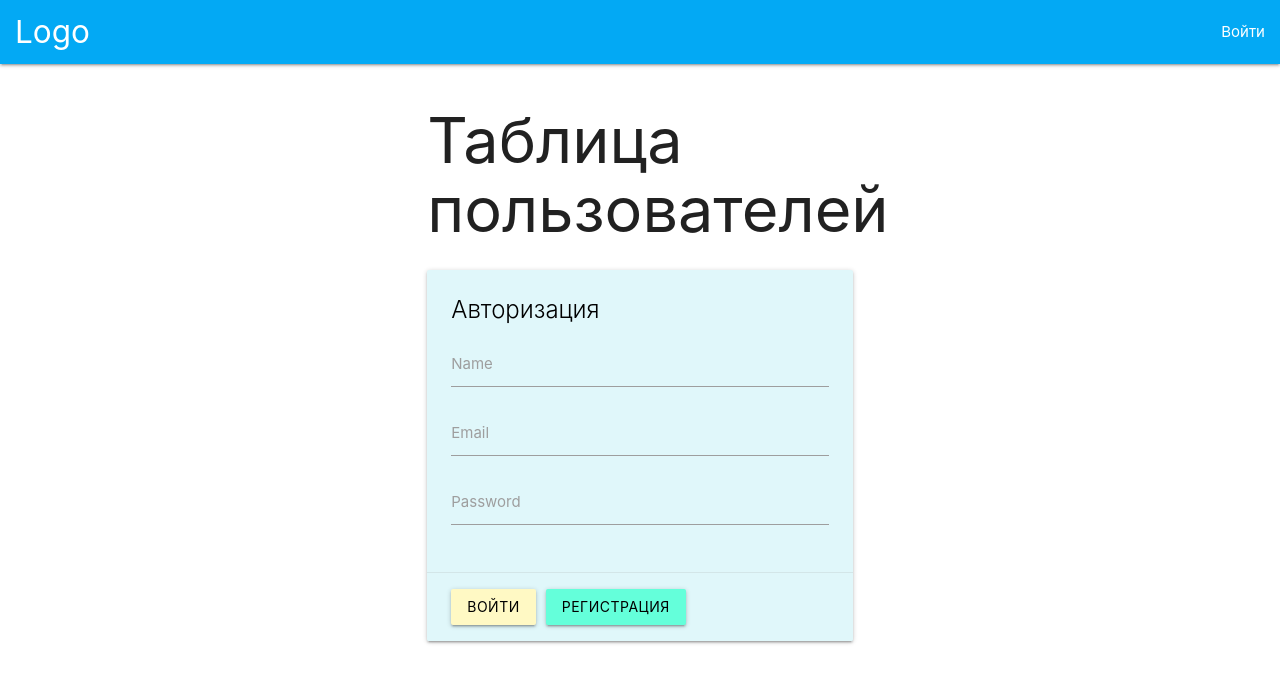
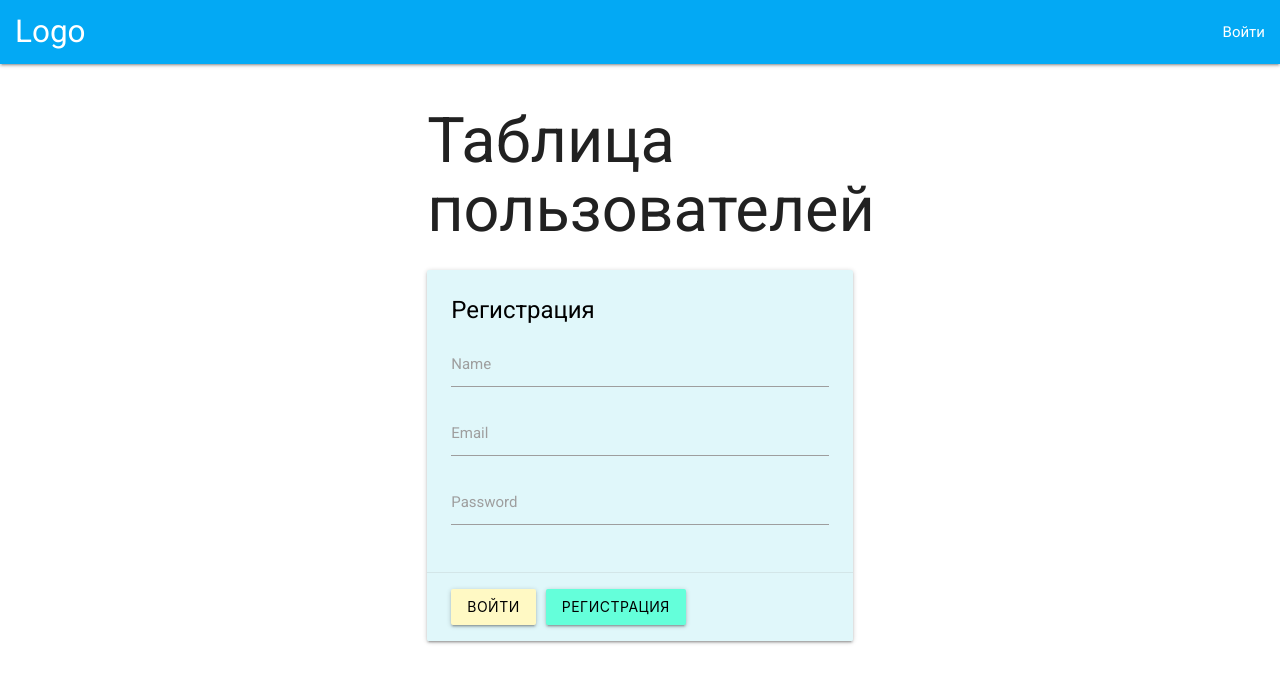
Before and after one commit to horoshopodumaj/webfull, a React (Create React App) app in the folder client/: page / in a window 1280 px wide. Shown: the top 682 px of the page. Built offline with nearby package versions, Linux system fonts and the light colour scheme.

Commit message:
connecting the font, installing packages for react

```diff
--- a/client/package.json
+++ b/client/package.json
@@ -6,7 +6,9 @@
     "@testing-library/jest-dom": "^5.16.5",
     "@testing-library/react": "^13.4.0",
     "@testing-library/user-event": "^13.5.0",
+    "axios": "^1.1.3",
     "materialize-css": "^1.0.0-rc.2",
+    "node-sass": "^7.0.3",
     "react": "^18.2.0",
     "react-dom": "^18.2.0",
     "react-router-dom": "^6.4.3",
--- a/client/public/index.html
+++ b/client/public/index.html
@@ -5,8 +5,13 @@
         <link rel="icon" href="%PUBLIC_URL%/favicon.ico" />
         <meta name="viewport" content="width=device-width, initial-scale=1" />
         <meta name="theme-color" content="#000000" />
+        <link rel="preconnect" href="https://fonts.googleapis.com" />
+        <link rel="preconnect" href="https://fonts.gstatic.com" crossorigin />
+        <link
+            href="https://fonts.googleapis.com/css2?family=Roboto:wght@400;500&display=swap"
+            rel="stylesheet"
+        />
         <meta name="description" content="Web site created using create-react-app" />
-        <link rel="apple-touch-icon" href="%PUBLIC_URL%/logo192.png" />
         <link rel="manifest" href="%PUBLIC_URL%/manifest.json" />
         <title>React App</title>
     </head>
--- a/client/src/components/Header.js
+++ b/client/src/components/Header.js
@@ -1,15 +1,16 @@
 import React from "react";
+import { Link } from "react-router-dom";
 
 const Header = ({ isAuth }) => {
     return (
         <nav className="light-blue">
             <div className="nav-wrapper">
-                <a href="#" className="brand-logo ml-15">
+                <Link to="" className="brand-logo ml-15">
                     Logo
-                </a>
+                </Link>
                 <ul id="nav-mobile" className="right hide-on-med-and-down">
                     <li>
-                        <a href="collapsible.html">{isAuth ? "Выйти" : "Войти"}</a>
+                        <Link to="/login">{isAuth ? "Выйти" : "Войти"}</Link>
                     </li>
                 </ul>
             </div>
--- a/client/src/index.js
+++ b/client/src/index.js
@@ -1,6 +1,6 @@
 import React from "react";
 import ReactDOM from "react-dom/client";
-import "./index.css";
+import "./index.scss";
 import App from "./App";
 
 const root = ReactDOM.createRoot(document.getElementById("root"));
--- a/client/src/index.css
+++ b/client/src/index.scss
@@ -1,4 +1,11 @@
 @import "~materialize-css/dist/css/materialize.min.css";
+
+* {
+    margin: 0;
+    padding: 0;
+    box-sizing: border-box;
+    font-family: "Roboto", sans-serif;
+}
 
 .mr-10 {
     margin-right: 10px;
--- a/client/src/pages/AuthPage.js
+++ b/client/src/pages/AuthPage.js
@@ -7,11 +7,11 @@ const AuthPage = () => {
                 <h1>Таблица пользователей</h1>
                 <div className="card cyan lighten-5">
                     <div className="card-content black-text">
-                        <span className="card-title ">Авторизация</span>
+                        <span className="card-title ">Регистрация</span>
                         <div>
                             <div className="input-field">
-                                <input id="email" type="text" name="name" />
-                                <label htmlFor="email">Name</label>
+                                <input id="name" type="text" name="name" />
+                                <label htmlFor="name">Name</label>
                             </div>
                             <div className="input-field">
                                 <input id="email" type="text" name="email" />
--- a/package.json
+++ b/package.json
@@ -2,6 +2,7 @@
     "name": "webfull",
     "version": "1.0.0",
     "description": "user table",
+    "proxy": "http://localhost:5000",
     "main": "app.js",
     "scripts": {
         "start": "node app.js",
```
Also changed, not shown: 1 other file (tests, documents, lock files or other folders).
